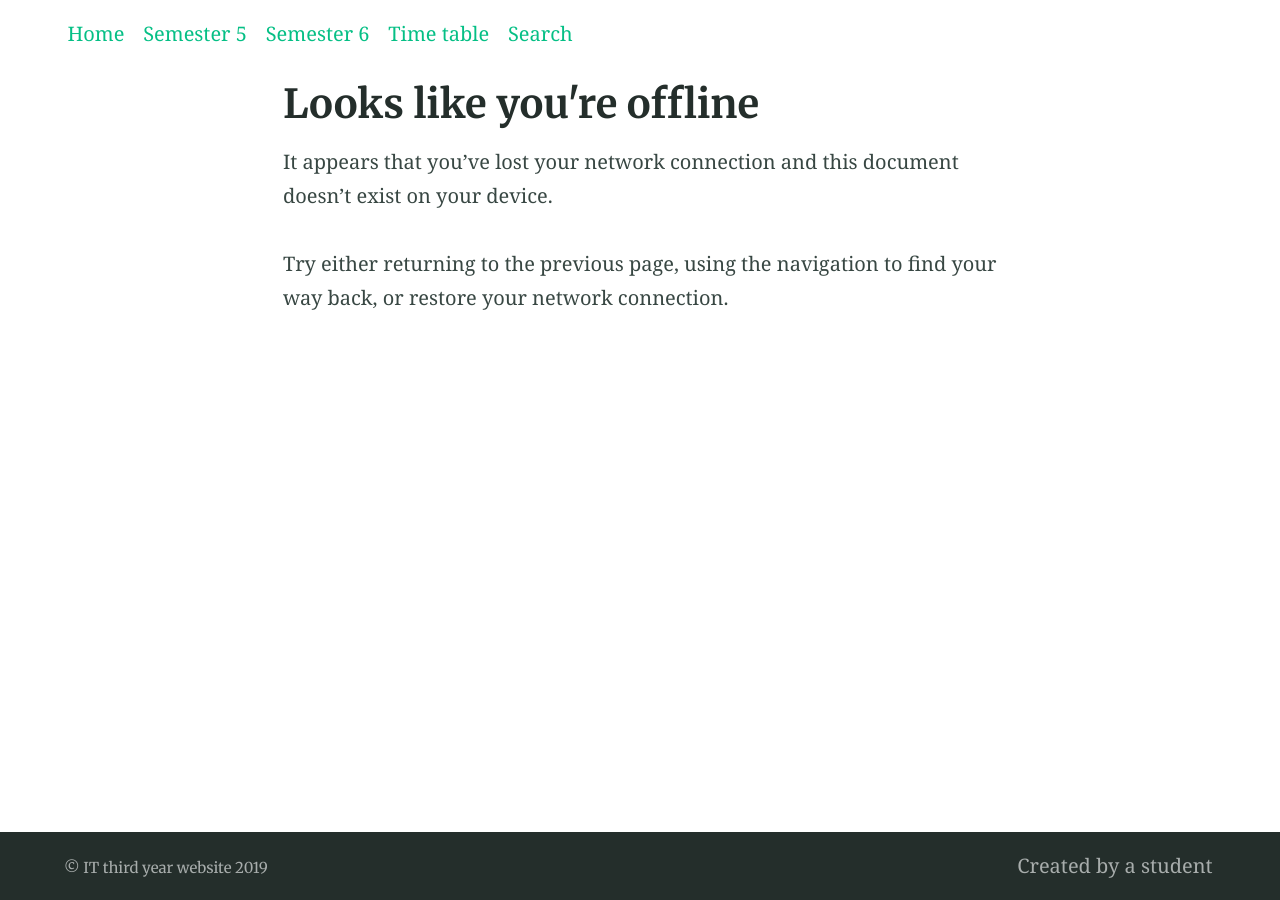
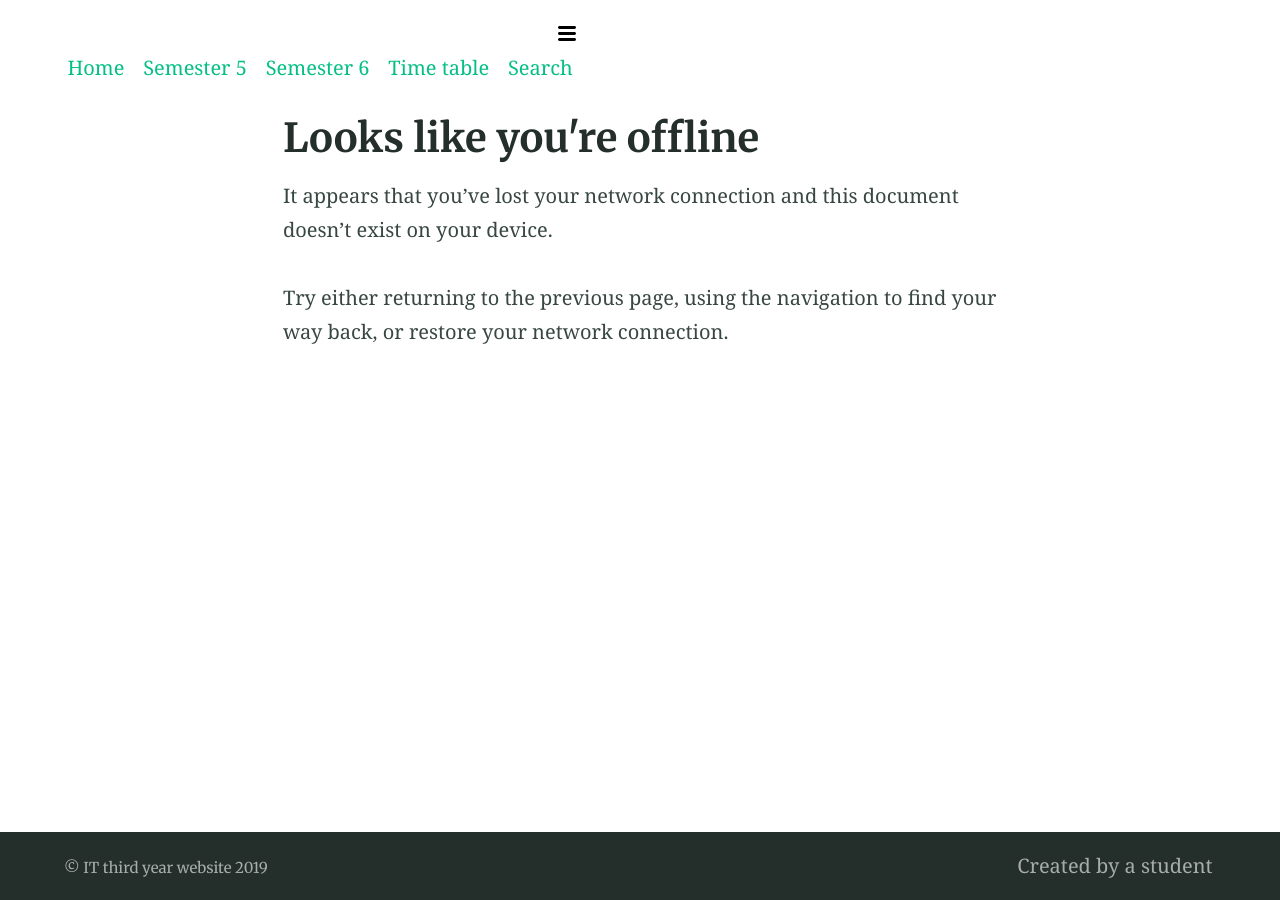
Before and after one commit to Srj98/2021, a Jekyll site: the page built from offline.md, in a window 1280 px wide. Built offline with Jekyll 4.4.1, drawn with Linux system fonts in a browser that asks for light colours; our own code applies the rules of GitHub Pages for plain Markdown files.

Commit message:
Update nav-header.html

```diff
--- a/_includes/nav-header.html
+++ b/_includes/nav-header.html
@@ -14,8 +14,11 @@
       </li>
     {% endfor %}
   </ul>
-  <button class="button  button--nav" aria-label="Menu toggle">
-  </button>
+   <span class="menu-icon">
+            <svg viewBox="0 0 18 15" width="18px" height="15px">
+              <path d="M18,1.484c0,0.82-0.665,1.484-1.484,1.484H1.484C0.665,2.969,0,2.304,0,1.484l0,0C0,0.665,0.665,0,1.484,0 h15.032C17.335,0,18,0.665,18,1.484L18,1.484z M18,7.516C18,8.335,17.335,9,16.516,9H1.484C0.665,9,0,8.335,0,7.516l0,0 c0-0.82,0.665-1.484,1.484-1.484h15.032C17.335,6.031,18,6.696,18,7.516L18,7.516z M18,13.516C18,14.335,17.335,15,16.516,15H1.484 C0.665,15,0,14.335,0,13.516l0,0c0-0.82,0.665-1.483,1.484-1.483h15.032C17.335,12.031,18,12.695,18,13.516L18,13.516z"/>
+            </svg>
+          </span>
 </nav>
 {% else %}
   {% include nav-default.html %}
```
